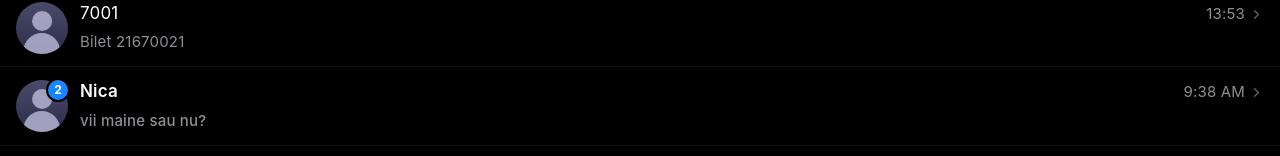
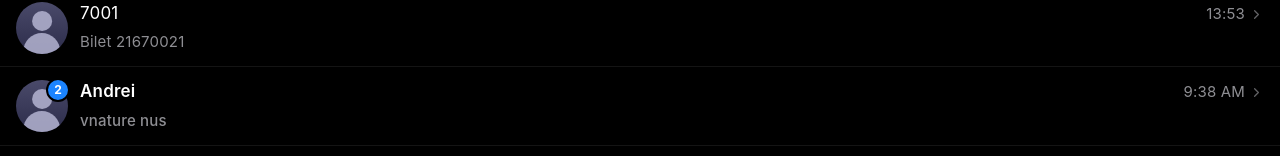
Before and after one commit to bytemaestr0/rtecpidari, a React (Vite) app: page / in a window 1280 px wide. Shown: the part 216-372 px from the top of the page. Built offline with nearby package versions, Linux system fonts and the light colour scheme.

Commit message:
third commit

```diff
--- a/src/rtecpidari.jsx
+++ b/src/rtecpidari.jsx
@@ -9,7 +9,7 @@ const T = {
   bg:         "#000000",
   bgList:     "#000000",
   bgNav:      "#1C1C1E",
-  bgInput:    "#1C1C1E",
+  bgInput:    "#000000",
   bgSearch:   "#1C1C1E",
   bgBubbleIn: "#2C2C2E",
   bgBubbleOut:"#34C759",   // green — SMS style like screenshot
@@ -68,13 +68,15 @@ const INITIAL_CONVERSATIONS = [
     ],
   },
   {
-    id:3, name:"Nica", preview:"vii maine sau nu?", time:"9:38 AM", unread:2,
+    id:3, name:"Andrei", preview:"vnature nus", time:"9:38 AM", unread:2,
     messages:[
-      { id:1, text:"salut, ce faci?", from:"them", time:"9:10 AM", status:"read" },
-      { id:2, text:"bine bine, tu?", from:"me", time:"9:12 AM", status:"read" },
-      { id:3, text:"si eu ok. mergi azi la sala?", from:"them", time:"9:13 AM", status:"read" },
-      { id:4, text:"nu stiu inca, poate seara", from:"me", time:"9:15 AM", status:"read" },
-      { id:5, text:"vii maine sau nu?", from:"them", time:"9:38 AM", status:"delivered" },
+      { id:1, text:"Rtec trebu sa bage conditionere in trolice", from:"them", time:"9:10 AM", status:"read" },
+      { id:2, text:"da uai parca is in parelca", from:"me", time:"9:42 AM", status:"read" },
+      { id:3, text:"asta si zic uai, ce de facut?", from:"them", time:"9:53 AM", status:"read" },
+      { id:4, text:"aplicatia asta zic ca ii destul", from:"me", time:"9:59 AM", status:"read" },
+      { id:4, text:"rtec nu is sanatosi", from:"them", time:"10:01 AM", status:"read" },
+     { id:4, text:"vnature nus", from:"me", time:"10:11 AM", status:"read" },
+
     ],
   },
   {
```
